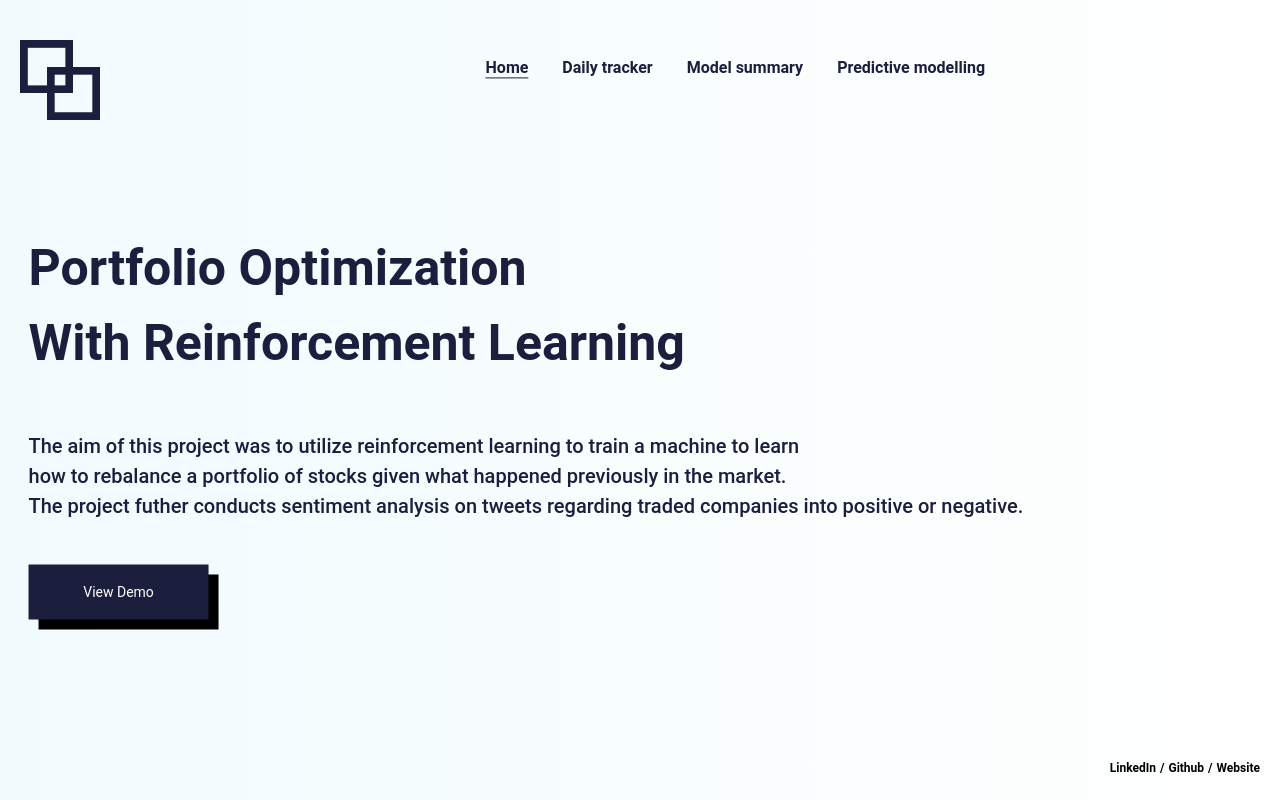
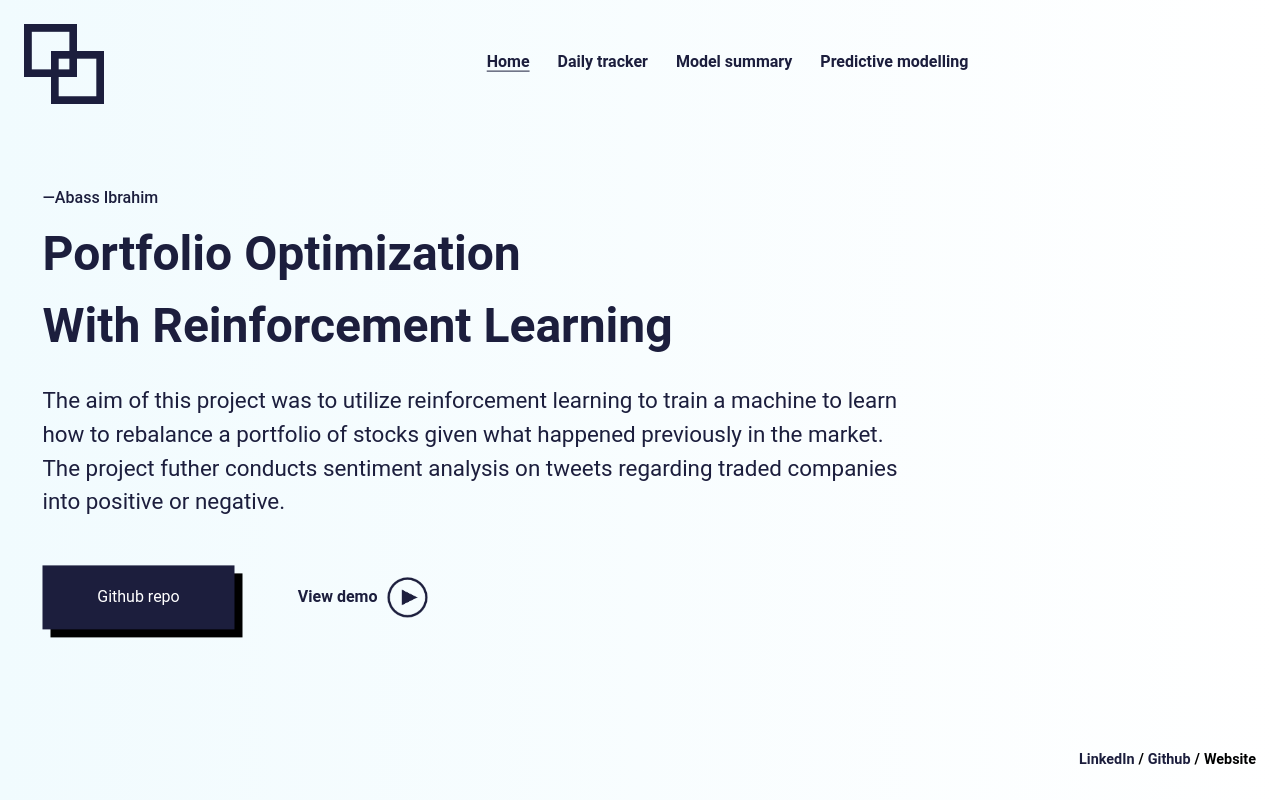
Before and after one commit to AbsIbs/portfolio_optimization, a Flask app: page / in a window 1280 px wide. Run offline with Flask 2, Linux system fonts and the light colour scheme.

Commit message:
index.html finished

```diff
--- a/webapp/styles/styles.css
+++ b/webapp/styles/styles.css
@@ -11,18 +11,18 @@ body {
     top: 5%;
     left: 40%;
     transform: translate(-5%, -40%);
-    padding:30px 0 20px 0;
+    padding:2rem 0 2.5rem 0;
     font-weight: bold;
     font-family: 'Roboto', 'serif';
 }
 
 .nav > li{
     display: inline-block;
-    padding-right:30px;
-    font-size: 16px;
+    padding-right: 1.5rem;
+    font-size: 1rem;
 }
 
-.nav > li > a {
+a {
     text-decoration: none;
     color: 1C1E3D;
 }
@@ -36,20 +36,12 @@ body {
     color: #8789B1;
 }
 
-.dot {
-    height: 6px;
-    width: 6px;
-    background-color: #1C1E3D;
-    border-radius: 50%;
-    display: inline-block;
-}
-
 .footer{
     display: inline-block;
     position:fixed;
     width:100%;
-    bottom:10px;
-    right: 20;
+    bottom:1rem;
+    right: 1.5rem;
     list-style: none;
     text-align: right;
     font-weight: bold;
@@ -58,16 +50,16 @@ body {
 
 .footer > li{
     display: inline-block;
-    padding-bottom: 15px;
-    font-size: 12px;
+    padding-bottom: 1rem;
+    font-size: 0.9rem;
 }
 
 .logo {
     float: left;
-    width: 80px;
+    width: 5em;
     height: auto;
-    padding-left: 20px;
-    padding-top: 40px;
+    padding-left: 1.5rem;
+    padding-top: 1.5rem;
     }
 
 .textPosition {
@@ -83,11 +75,10 @@ body {
 }
 
 .rectangle {
-    height: 55px;
-    width: 180px;
-    background-color: 1C1E3D;
+    float: left;
+    height: 4rem;
+    width: 12rem;
     display: flex;
     align-items: center;
     justify-content: center;
-    box-shadow: 10px 10px black;
   }
--- a/webapp/templates/index.html
+++ b/webapp/templates/index.html
@@ -13,28 +13,38 @@
         <li><a href="a">Predictive modelling</a></li>
     </ul>
     <div class="footer">
-        <li>LinkedIn</li>
+        <li><a href="https://www.linkedin.com/in/abass-ibrahim/">LinkedIn</a></li>
         <li>/</li>
-        <li>Github</li>
+        <li><a href="https://github.com/AbsIbs">Github</a></li>
         <li>/</li>
         <li>Website</li>
     </div>
     <p>
         <div class="textPosition">
-            <p style="font-size: 50px;">Portfolio Optimization<br>With Reinforcement Learning</p>
-            <p style="font-weight: 500; font-size: 20px;">
+            <p style="font-size: 1rem; font-weight: 500; margin-bottom: 0.5em;">
+                <span>&#8212;</span>Abass Ibrahim
+            </p>
+            <p style="font-size: 3rem; margin-top: 0; margin-bottom: 0;">Portfolio Optimization<br>With Reinforcement Learning</p>
+            <p style="font-weight: normal; font-size: 1.4rem;">
                 The aim of this project was to utilize reinforcement learning to train a machine to learn<br>
                 how to rebalance a portfolio of stocks given what happened previously in the market.<br>
-                The project futher conducts sentiment analysis on tweets regarding traded companies into positive or negative.<br>
+                The project futher conducts sentiment analysis on tweets regarding traded companies <br> into positive or negative.<br>
             </p>
             <br>
-            <div class="rectangle">
-                <p style="color: white; font-weight: normal; font-size: 14px;" View Demo>View Demo</p>
+            <a href="a">
+            <div class="rectangle" style="box-shadow: 0.5rem 0.5rem black; background-color: 1C1E3D;">
+                <p style="color: white; font-weight: normal; font-size: 1rem;" View Demo>
+                    Github repo
+                </p>
+            </div>
+            </a>
+            <div class="rectangle" style="background-color: transparent; margin-left: 2em;">
+                <p style="color: 1C1E3D; font-weight: bold; font-size: 1rem;" View Demo>
+                    View demo
+                </p>
+                <img src="../static/playButton.png" style="height: 2.5em; width: auto; padding-left: 0.6rem;">
             </div>
         </div>
     </p>
-    </div>
-
-    </div>
 </body>
 </html>
```
Also changed, not shown: NLP_models/negative_word_cloud.png, NLP_models/positive_word_cloud.png, webapp/static/negative_word_cloud.png, webapp/static/playButton.png (added), webapp/static/positive_word_cloud.png, 1 other file.
